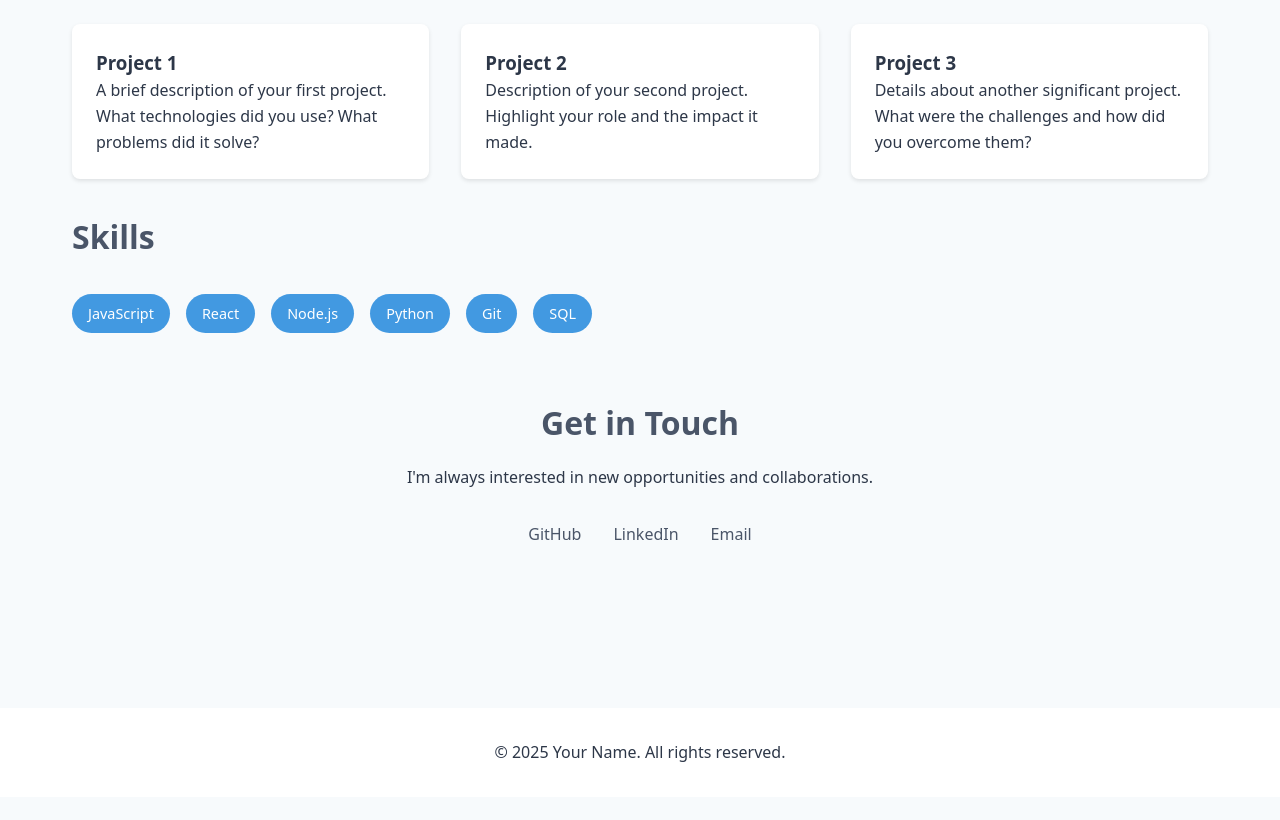
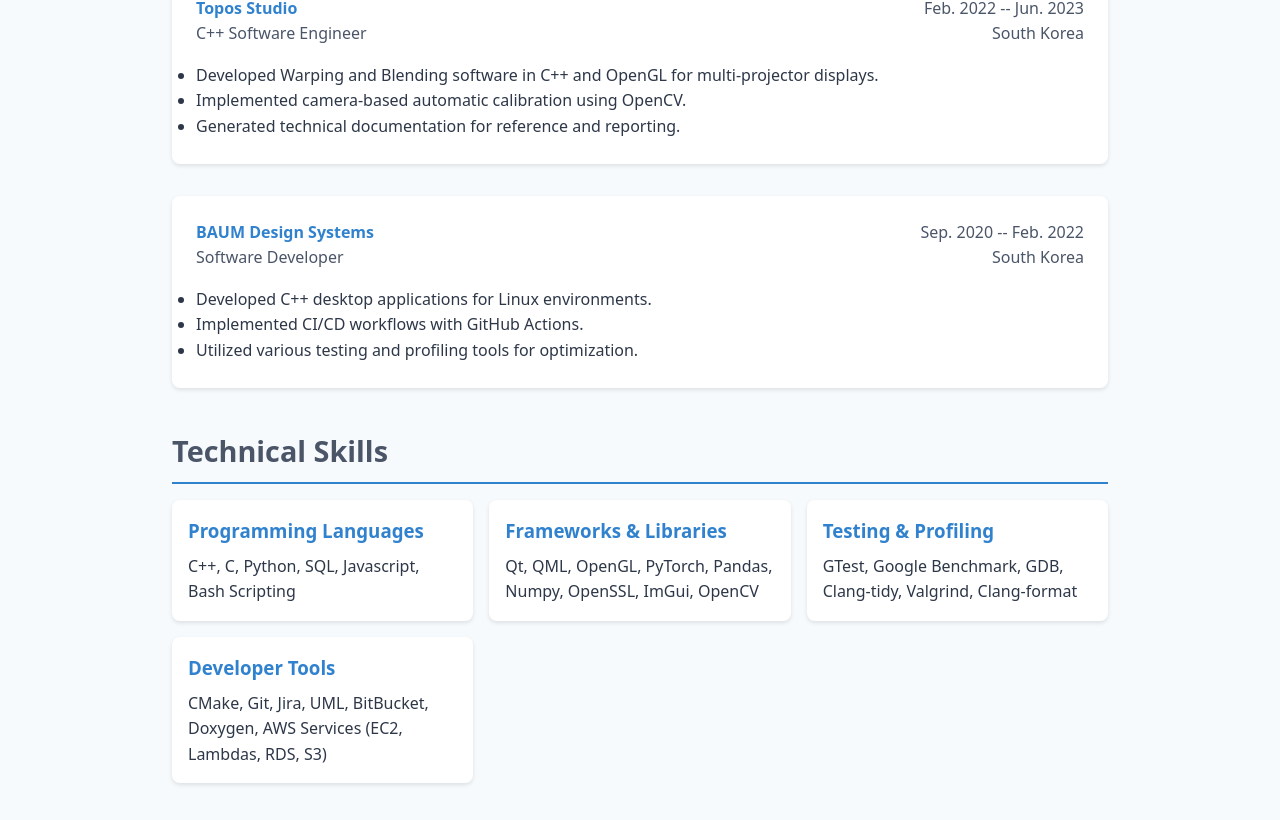
Before and after one commit to mohsinarf/mohsinarf.github.io, a plain HTML site: page index.html in a window 1280 px wide. Shown: the part 598-1418 px from the top of the page. Before the commit the page ends 1395 px from the top, so only its background shows below. Drawn offline with Linux system fonts and the light colour scheme.

Commit message:
Update index.html

```diff
--- a/index.html
+++ b/index.html
@@ -3,12 +3,12 @@
 <head>
     <meta charset="UTF-8">
     <meta name="viewport" content="width=device-width, initial-scale=1.0">
-    <title>Developer Portfolio</title>
+    <title>Mohsin Ali - Software Engineer</title>
     <style>
         :root {
             --primary-color: #2d3748;
             --secondary-color: #4a5568;
-            --accent-color: #4299e1;
+            --accent-color: #3182ce;
             --background-color: #f7fafc;
         }
 
@@ -27,13 +27,13 @@
 
         header {
             background-color: white;
-            padding: 2rem;
+            padding: 3rem 2rem;
             text-align: center;
             box-shadow: 0 2px 4px rgba(0,0,0,0.1);
         }
 
         .container {
-            max-width: 1200px;
+            max-width: 1000px;
             margin: 0 auto;
             padding: 2rem;
         }
@@ -44,158 +44,221 @@
         }
 
         h2 {
-            font-size: 2rem;
-            margin: 2rem 0 1rem;
+            font-size: 1.8rem;
+            margin: 2.5rem 0 1rem;
             color: var(--secondary-color);
+            border-bottom: 2px solid var(--accent-color);
+            padding-bottom: 0.5rem;
         }
 
-        .intro {
-            text-align: center;
-            margin-bottom: 3rem;
+        .contact-info {
+            display: flex;
+            justify-content: center;
+            gap: 1.5rem;
+            margin-top: 1rem;
         }
 
-        .profile-img {
-            width: 200px;
-            height: 200px;
-            border-radius: 50%;
-            margin: 2rem auto;
-            display: block;
-            background-color: #e2e8f0;
-        }
-
-        .projects {
-            display: grid;
-            grid-template-columns: repeat(auto-fit, minmax(300px, 1fr));
-            gap: 2rem;
-            margin: 2rem 0;
-        }
-
-        .project-card {
-            background: white;
-            border-radius: 8px;
-            padding: 1.5rem;
-            box-shadow: 0 2px 4px rgba(0,0,0,0.1);
-            transition: transform 0.2s;
-        }
-
-        .project-card:hover {
-            transform: translateY(-5px);
-        }
-
-        .skills {
-            display: flex;
-            flex-wrap: wrap;
-            gap: 1rem;
-            margin: 2rem 0;
-        }
-
-        .skill-tag {
-            background-color: var(--accent-color);
-            color: white;
-            padding: 0.5rem 1rem;
-            border-radius: 20px;
-            font-size: 0.9rem;
-        }
-
-        .contact {
-            text-align: center;
-            margin: 4rem 0;
-        }
-
-        .social-links {
-            display: flex;
-            justify-content: center;
-            gap: 2rem;
-            margin-top: 2rem;
-        }
-
-        .social-links a {
-            color: var(--secondary-color);
+        .contact-info a {
+            color: var(--accent-color);
             text-decoration: none;
             transition: color 0.2s;
         }
 
-        .social-links a:hover {
+        .contact-info a:hover {
+            color: var(--secondary-color);
+        }
+
+        .experience-item {
+            margin-bottom: 2rem;
+            background: white;
+            padding: 1.5rem;
+            border-radius: 8px;
+            box-shadow: 0 2px 4px rgba(0,0,0,0.1);
+        }
+
+        .experience-header {
+            display: flex;
+            justify-content: space-between;
+            margin-bottom: 1rem;
+        }
+
+        .company-name {
+            font-weight: bold;
             color: var(--accent-color);
         }
 
-        footer {
-            text-align: center;
-            padding: 2rem;
-            background-color: white;
-            margin-top: 4rem;
+        .job-title {
+            font-weight: 500;
+            color: var(--secondary-color);
+        }
+
+        .date-location {
+            text-align: right;
+            color: var(--secondary-color);
+        }
+
+        .skills-grid {
+            display: grid;
+            grid-template-columns: repeat(auto-fit, minmax(250px, 1fr));
+            gap: 1rem;
+            margin-top: 1rem;
+        }
+
+        .skill-category {
+            background: white;
+            padding: 1rem;
+            border-radius: 8px;
+            box-shadow: 0 2px 4px rgba(0,0,0,0.1);
+        }
+
+        .skill-category h3 {
+            color: var(--accent-color);
+            margin-bottom: 0.5rem;
+        }
+
+        .publications a {
+            color: var(--accent-color);
+            text-decoration: none;
+        }
+
+        .publications a:hover {
+            text-decoration: underline;
         }
 
         @media (max-width: 768px) {
-            .container {
-                padding: 1rem;
+            .contact-info {
+                flex-direction: column;
+                gap: 0.5rem;
             }
 
-            h1 {
-                font-size: 2rem;
+            .experience-header {
+                flex-direction: column;
+                gap: 0.5rem;
             }
 
-            h2 {
-                font-size: 1.5rem;
+            .date-location {
+                text-align: left;
             }
         }
     </style>
 </head>
 <body>
     <header>
-        <h1>Your Name</h1>
-        <p>Software Developer</p>
+        <h1>Mohsin Ali</h1>
+        <div class="contact-info">
+            <span>+82-10-2668-9401</span>
+            <a href="mailto:mohsinariv@gmail.com">mohsinariv@gmail.com</a>
+            <a href="https://www.linkedin.com/in/mohsinali-/" target="_blank">LinkedIn</a>
+            <a href="https://github.com/mohsinarf" target="_blank">GitHub</a>
+        </div>
     </header>
 
     <main class="container">
-        <section class="intro">
-            <img src="/api/placeholder/200/200" alt="Profile picture" class="profile-img">
-            <p>Hi! I'm a passionate software developer with expertise in web development and a love for creating elegant solutions to complex problems.</p>
+        <section>
+            <h2>Experience</h2>
+            <div class="experience-item">
+                <div class="experience-header">
+                    <div>
+                        <div class="company-name">SmartCast Inc.</div>
+                        <div class="job-title">Senior C++ Software Engineer</div>
+                    </div>
+                    <div class="date-location">
+                        <div>Jun. 2023 -- Present</div>
+                        <div>South Korea</div>
+                    </div>
+                </div>
+                <ul>
+                    <li>Led development of a Smart Kitchen Display(KDS) System, optimizing kitchen operations with real-time order display.</li>
+                    <li>Implemented a voice-activated order system with Whisper model.</li>
+                    <li>Seamlessly incorporated Figma designs into QML applications.</li>
+                </ul>
+            </div>
+
+            <div class="experience-item">
+                <div class="experience-header">
+                    <div>
+                        <div class="company-name">Topos Studio</div>
+                        <div class="job-title">C++ Software Engineer</div>
+                    </div>
+                    <div class="date-location">
+                        <div>Feb. 2022 -- Jun. 2023</div>
+                        <div>South Korea</div>
+                    </div>
+                </div>
+                <ul>
+                    <li>Developed Warping and Blending software in C++ and OpenGL for multi-projector displays.</li>
+                    <li>Implemented camera-based automatic calibration using OpenCV.</li>
+                    <li>Generated technical documentation for reference and reporting.</li>
+                </ul>
+            </div>
+
+            <div class="experience-item">
+                <div class="experience-header">
+                    <div>
+                        <div class="company-name">BAUM Design Systems</div>
+                        <div class="job-title">Software Developer</div>
+                    </div>
+                    <div class="date-location">
+                        <div>Sep. 2020 -- Feb. 2022</div>
+                        <div>South Korea</div>
+                    </div>
+                </div>
+                <ul>
+                    <li>Developed C++ desktop applications for Linux environments.</li>
+                    <li>Implemented CI/CD workflows with GitHub Actions.</li>
+                    <li>Utilized various testing and profiling tools for optimization.</li>
+                </ul>
+            </div>
         </section>
 
         <section>
-            <h2>Projects</h2>
-            <div class="projects">
-                <div class="project-card">
-                    <h3>Project 1</h3>
-                    <p>A brief description of your first project. What technologies did you use? What problems did it solve?</p>
+            <h2>Technical Skills</h2>
+            <div class="skills-grid">
+                <div class="skill-category">
+                    <h3>Programming Languages</h3>
+                    <p>C++, C, Python, SQL, Javascript, Bash Scripting</p>
                 </div>
-                <div class="project-card">
-                    <h3>Project 2</h3>
-                    <p>Description of your second project. Highlight your role and the impact it made.</p>
+                <div class="skill-category">
+                    <h3>Frameworks & Libraries</h3>
+                    <p>Qt, QML, OpenGL, PyTorch, Pandas, Numpy, OpenSSL, ImGui, OpenCV</p>
                 </div>
-                <div class="project-card">
-                    <h3>Project 3</h3>
-                    <p>Details about another significant project. What were the challenges and how did you overcome them?</p>
+                <div class="skill-category">
+                    <h3>Testing & Profiling</h3>
+                    <p>GTest, Google Benchmark, GDB, Clang-tidy, Valgrind, Clang-format</p>
+                </div>
+                <div class="skill-category">
+                    <h3>Developer Tools</h3>
+                    <p>CMake, Git, Jira, UML, BitBucket, Doxygen, AWS Services (EC2, Lambdas, RDS, S3)</p>
                 </div>
             </div>
         </section>
 
         <section>
-            <h2>Skills</h2>
-            <div class="skills">
-                <span class="skill-tag">JavaScript</span>
-                <span class="skill-tag">React</span>
-                <span class="skill-tag">Node.js</span>
-                <span class="skill-tag">Python</span>
-                <span class="skill-tag">Git</span>
-                <span class="skill-tag">SQL</span>
+            <h2>Education</h2>
+            <div class="experience-item">
+                <div>Masters of Science in Aerospace Engineering</div>
+                <div class="job-title">CGPA: 3.55/4.3</div>
+            </div>
+            <div class="experience-item">
+                <div>Bachelor of Science in Mechatronics Engineering</div>
+                <div class="job-title">CGPA: 3.56/4.0</div>
             </div>
         </section>
 
-        <section class="contact">
-            <h2>Get in Touch</h2>
-            <p>I'm always interested in new opportunities and collaborations.</p>
-            <div class="social-links">
-                <a href="https://github.com/yourusername">GitHub</a>
-                <a href="https://linkedin.com/in/yourusername">LinkedIn</a>
-                <a href="mailto:your.email@example.com">Email</a>
+        <section>
+            <h2>Technical Publications</h2>
+            <div class="publications">
+                <div class="experience-item">
+                    <p><a href="https://www.sciencedirect.com/science/article/abs/pii/S026322412100138X" target="_blank">Robotic and Laser Mirror Excitation for Inspection of Composite Structures</a> - Measurement [May. 2021]</p>
+                </div>
+                <div class="experience-item">
+                    <p><a href="https://koasas.kaist.ac.kr/handle/10203/269274" target="_blank">Algorithm to Remove Pincushion Distortions in the Laser Mirror Scanner</a> - KSNT Conference [Oct. 2019]</p>
+                </div>
+                <div class="experience-item">
+                    <p><a href="https://journals.sagepub.com/doi/10.1177/0954410018789313" target="_blank">Flight Dynamics and Parametric Modelling of 2DOF Lab Aircraft</a> - IMechE Journal [Jul. 2018]</p>
+                </div>
             </div>
         </section>
     </main>
-
-    <footer>
-        <p>© 2025 Your Name. All rights reserved.</p>
-    </footer>
 </body>
 </html>
```
